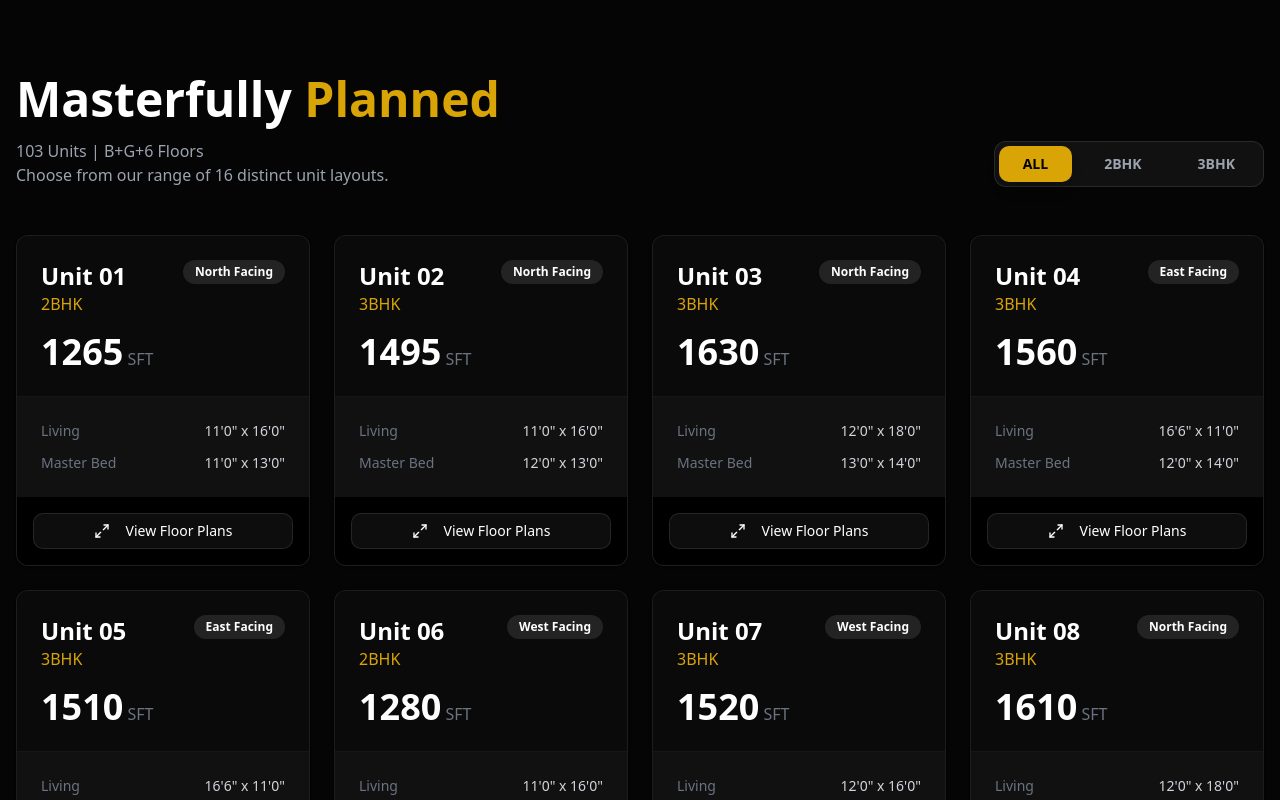
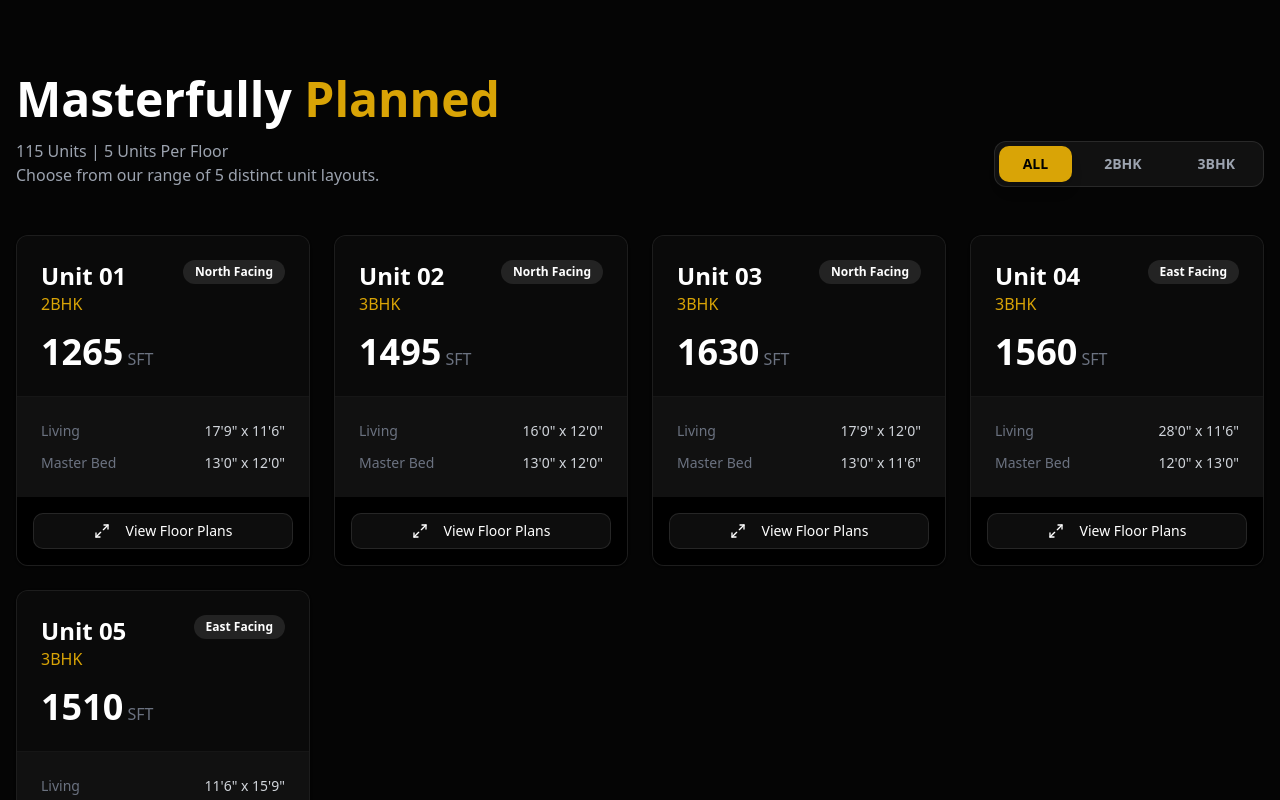
Before and after one commit to PrinceJoshwa/rrl-landing, a Next.js app: page /projects/palm-altezze in a window 1280 px wide. Shown: the part 5660-6460 px from the top of the page. Built offline with nearby package versions, Linux system fonts and the light colour scheme; a web font is replaced by a local one.

Commit message:
Update: Unit plan in Palm-altezze page

```diff
--- a/app/projects/palm-altezze/PalmAltezzePageClient.tsx
+++ b/app/projects/palm-altezze/PalmAltezzePageClient.tsx
@@ -97,23 +97,81 @@ type FormData = {
 
 // --- Floor Plans Data ---
 const floorPlansData = [
-  { id: "01", type: "2BHK", facing: "North", area: 1265, dims: { living: "11'0\" x 16'0\"", dining: "10'6\" x 10'0\"", masterBed: "11'0\" x 13'0\"", kitchen: "8'0\" x 8'0\"", bed2: "11'0\" x 11'0\"" }, image: "https://res.cloudinary.com/dsj3kcbf4/image/upload/v1766430807/Screenshot_2025-12-23_004149_qp72pb.png" },
-  { id: "02", type: "3BHK", facing: "North", area: 1495, dims: { living: "11'0\" x 16'0\"", dining: "10'6\" x 12'6\"", masterBed: "12'0\" x 13'0\"", kitchen: "8'6\" x 9'0\"", bed2: "11'0\" x 11'0\"", bed3: "10'6\" x 11'0\"" }, image: "https://res.cloudinary.com/dsj3kcbf4/image/upload/v1766430807/Screenshot_2025-12-23_004149_qp72pb.png" },
-  { id: "03", type: "3BHK", facing: "North", area: 1630, dims: { living: "12'0\" x 18'0\"", dining: "11'0\" x 13'0\"", masterBed: "13'0\" x 14'0\"", kitchen: "9'0\" x 10'0\"", bed2: "12'0\" x 12'0\"", bed3: "11'0\" x 12'0\"" }, image: "https://res.cloudinary.com/dsj3kcbf4/image/upload/v1766430807/Screenshot_2025-12-23_004149_qp72pb.png" },
-  { id: "04", type: "3BHK", facing: "East", area: 1560, dims: { living: "16'6\" x 11'0\"", dining: "12'0\" x 11'0\"", masterBed: "12'0\" x 14'0\"", kitchen: "10'0\" x 8'0\"", bed2: "11'6\" x 11'0\"", bed3: "11'0\" x 11'0\"" }, image: "https://res.cloudinary.com/dsj3kcbf4/image/upload/v1766430807/Screenshot_2025-12-23_004149_qp72pb.png" },
-  { id: "05", type: "3BHK", facing: "East", area: 1510, dims: { living: "16'6\" x 11'0\"", dining: "12'0\" x 11'0\"", masterBed: "12'0\" x 14'0\"", kitchen: "10'0\" x 8'0\"", bed2: "11'6\" x 11'0\"", bed3: "11'0\" x 11'0\"" }, image: "https://res.cloudinary.com/dsj3kcbf4/image/upload/v1766430807/Screenshot_2025-12-23_004149_qp72pb.png" },
-  { id: "06", type: "2BHK", facing: "West", area: 1280, dims: { living: "11'0\" x 16'0\"", dining: "10'0\" x 10'0\"", masterBed: "11'6\" x 13'0\"", kitchen: "8'0\" x 9'0\"", bed2: "11'0\" x 11'0\"" }, image: "https://res.cloudinary.com/dsj3kcbf4/image/upload/v1766430807/Screenshot_2025-12-23_004149_qp72pb.png" },
-  { id: "07", type: "3BHK", facing: "West", area: 1520, dims: { living: "12'0\" x 16'0\"", dining: "11'0\" x 12'0\"", masterBed: "12'6\" x 13'0\"", kitchen: "9'0\" x 9'0\"", bed2: "11'6\" x 11'0\"", bed3: "10'6\" x 11'0\"" }, image: "https://res.cloudinary.com/dsj3kcbf4/image/upload/v1766430807/Screenshot_2025-12-23_004149_qp72pb.png" },
-  { id: "08", type: "3BHK", facing: "North", area: 1610, dims: { living: "12'0\" x 18'0\"", dining: "11'0\" x 13'0\"", masterBed: "13'0\" x 14'0\"", kitchen: "9'0\" x 10'0\"", bed2: "12'0\" x 12'0\"", bed3: "11'0\" x 12'0\"" }, image: "https://res.cloudinary.com/dsj3kcbf4/image/upload/v1766430807/Screenshot_2025-12-23_004149_qp72pb.png" },
-  { id: "09", type: "2BHK", facing: "East", area: 1255, dims: { living: "11'0\" x 16'0\"", dining: "10'6\" x 10'0\"", masterBed: "11'0\" x 13'0\"", kitchen: "8'0\" x 8'0\"", bed2: "11'0\" x 11'0\"" }, image: "https://res.cloudinary.com/dsj3kcbf4/image/upload/v1766430807/Screenshot_2025-12-23_004149_qp72pb.png" },
-  { id: "10", type: "3BHK", facing: "West", area: 1550, dims: { living: "16'6\" x 11'0\"", dining: "12'0\" x 11'0\"", masterBed: "12'0\" x 14'0\"", kitchen: "10'0\" x 8'0\"", bed2: "11'6\" x 11'0\"", bed3: "11'0\" x 11'0\"" }, image: "https://res.cloudinary.com/dsj3kcbf4/image/upload/v1766430807/Screenshot_2025-12-23_004149_qp72pb.png" },
-  { id: "11", type: "2BHK", facing: "North", area: 1290, dims: { living: "11'6\" x 16'0\"", dining: "10'6\" x 10'6\"", masterBed: "12'0\" x 13'0\"", kitchen: "8'6\" x 8'6\"", bed2: "11'0\" x 11'0\"" }, image: "https://res.cloudinary.com/dsj3kcbf4/image/upload/v1766430807/Screenshot_2025-12-23_004149_qp72pb.png" },
-  { id: "12", type: "3BHK", facing: "East", area: 1580, dims: { living: "12'6\" x 17'0\"", dining: "11'6\" x 12'6\"", masterBed: "13'0\" x 14'0\"", kitchen: "9'6\" x 10'0\"", bed2: "12'0\" x 12'0\"", bed3: "11'6\" x 11'6\"" }, image: "https://res.cloudinary.com/dsj3kcbf4/image/upload/v1766430807/Screenshot_2025-12-23_004149_qp72pb.png" },
-  { id: "13", type: "3BHK", facing: "East", area: 1485, dims: { living: "26'6\" x 11'6\"", masterBed: "12'0\" x 12'0\"", kitchen: "11'3\" x 8'0\"", bed2: "11'6\" x 11'0\"", bed3: "11'6\" x 11'0\"" }, image: "https://res.cloudinary.com/dsj3kcbf4/image/upload/v1766430807/Screenshot_2025-12-23_004149_qp72pb.png" },
-  { id: "14", type: "2BHK", facing: "East", area: 1250, dims: { living: "11'6\" x 19'3\"", dining: "13'0\" x 8'0\"", masterBed: "12'0\" x 12'0\"", kitchen: "11'0\" x 8'0\"", bed2: "10'6\" x 11'0\"" }, image: "https://res.cloudinary.com/dsj3kcbf4/image/upload/v1766430807/Screenshot_2025-12-23_004149_qp72pb.png" },
-  { id: "15", type: "3BHK", facing: "East", area: 1400, dims: { living: "24'6\" x 11'6\"", masterBed: "11'0\" x 12'0\"", kitchen: "11'0\" x 8'0\"", bed2: "11'6\" x 11'0\"", bed3: "11'6\" x 11'0\"" }, image: "https://res.cloudinary.com/dsj3kcbf4/image/upload/v1766430807/Screenshot_2025-12-23_004149_qp72pb.png" },
-  { id: "16", type: "3BHK", facing: "East", area: 1540, dims: { living: "11'6\" x 22'9\"", masterBed: "12'0\" x 12'6\"", kitchen: "11'6\" x 8'6\"", bed2: "12'0\" x 11'6\"", bed3: "12'0\" x 11'0\"" }, image: "https://res.cloudinary.com/dsj3kcbf4/image/upload/v1766430807/Screenshot_2025-12-23_004149_qp72pb.png" },
-]
+  {
+    id: "01",
+    type: "2BHK",
+    facing: "North",
+    area: 1265,
+    dims: {
+      living: "17'9\" x 11'6\"",
+      dining: "8'6\" x 8'0\"",
+      masterBed: "13'0\" x 12'0\"",
+      bed2: "12'3\" x 11'6\"",
+      kitchen: "8'6\" x 8'0\""
+    },
+    image: "https://ik.imagekit.io/j0xzq9pns/RRL%20Palm%20plans/Screenshot%202026-03-10%20203915.png"
+  },
+  {
+    id: "02",
+    type: "3BHK",
+    facing: "North",
+    area: 1495,
+    dims: {
+      living: "16'0\" x 12'0\"",
+      dining: "8'6\" x 12'9\"",
+      masterBed: "13'0\" x 12'0\"",
+      bed2: "12'6\" x 12'0\"",
+      bed3: "11'6\" x 12'0\"",
+      kitchen: "11'6\" x 8'0\""
+    },
+    image: "https://ik.imagekit.io/j0xzq9pns/RRL%20Palm%20plans/Screenshot%202026-03-10%20203938.png"
+  },
+  {
+    id: "03",
+    type: "3BHK",
+    facing: "North",
+    area: 1630,
+    dims: {
+      living: "17'9\" x 12'0\"",
+      dining: "8'6\" x 11'0\"",
+      masterBed: "13'0\" x 11'6\"",
+      bed2: "13'0\" x 11'6\"",
+      bed3: "11'0\" x 11'6\"",
+      kitchen: "9'0\" x 11'0\""
+    },
+    image: "https://ik.imagekit.io/j0xzq9pns/RRL%20Palm%20plans/Screenshot%202026-03-10%20203954.png"
+  },
+  {
+    id: "04",
+    type: "3BHK",
+    facing: "East",
+    area: 1560,
+    dims: {
+      living: "28'0\" x 11'6\"",
+      dining: "Combined w/ Living",
+      masterBed: "12'0\" x 13'0\"",
+      bed2: "11'0\" x 11'6\"",
+      bed3: "12'0\" x 11'6\"",
+      kitchen: "11'0\" x 8'0\""
+    },
+    image: "https://ik.imagekit.io/j0xzq9pns/RRL%20Palm%20plans/Screenshot%202026-03-10%20204011.png"
+  },
+  {
+    id: "05",
+    type: "3BHK",
+    facing: "East",
+    area: 1510,
+    dims: {
+      living: "11'6\" x 15'9\"",
+      dining: "8'0\" x 12'9\"",
+      masterBed: "13'0\" x 13'0\"",
+      bed2: "11'0\" x 11'0\"",
+      bed3: "10'3\" x 11'0\"",
+      kitchen: "9'0\" x 8'0\""
+    },
+    image: "https://ik.imagekit.io/j0xzq9pns/RRL%20Palm%20plans/Screenshot%202026-03-10%20204025.png"
+  }
+];
 
 export default function Home() {
   const [isModalOpen, setIsModalOpen] = useState(false)
@@ -1197,6 +1255,7 @@ export default function Home() {
   }
 
   // ========== FLOOR PLANS SECTION (UPDATED WITH LOCK/UNLOCK LOGIC) ==========
+
 const FloorPlansSection = () => {
   const [activeTab, setActiveTab] = useState("all");
   const [unlockedPlans, setUnlockedPlans] = useState<Record<string, boolean>>({});
@@ -1215,7 +1274,8 @@ export default function Home() {
     };
 
     // UPDATED: Use the dedicated Floorplan Form ID
-      const success = await handleFormSubmit(data, "xldarjon");
+    // const success = await handleFormSubmit(data, "xldarjon");
+    const success = true; // Placeholder for your actual submit logic
 
     if (success) {
       // Mark as unlocked
@@ -1232,7 +1292,8 @@ export default function Home() {
         <div className="flex flex-col md:flex-row justify-between items-end mb-12 gap-6">
           <div>
             <h2 className="text-4xl md:text-5xl font-bold text-white mb-4">Masterfully <span className="text-[#d9a406]">Planned</span></h2>
-              <p className="text-gray-400 max-w-xl">103 Units | B+G+6 Floors <br />Choose from our range of 16 distinct unit layouts.</p>
+            {/* UPDATED: Changed 16 distinct layouts to 5 */}
+            <p className="text-gray-400 max-w-xl">115 Units | 5 Units Per Floor <br />Choose from our range of 5 distinct unit layouts.</p>
           </div>
           <div className="flex gap-2 bg-[#111] p-1 rounded-lg border border-white/10">
             {["all", "2BHK", "3BHK"].map((tab) => (
@@ -1305,14 +1366,15 @@ export default function Home() {
                             {formOpenId !== plan.id ? (
                               <div className="animate-in fade-in slide-in-from-right-4">
                                 <h4 className="text-lg font-semibold border-b border-white/10 pb-2 text-white mb-4">Room Dimensions</h4>
-                                  <dl className="grid grid-cols-2 gap-y-4 gap-x-8 text-sm">
-                                    <dt className="text-gray-400">Facing</dt><dd className="font-medium text-right text-white">{plan.facing}</dd>
-                                    <dt className="text-gray-400">Living</dt><dd className="font-medium text-right text-white">{plan.dims.living}</dd>
-                                    {plan.dims.dining && <><dt className="text-gray-400">Dining</dt><dd className="font-medium text-right text-white">{plan.dims.dining}</dd></>}
-                                    <dt className="text-gray-400">Master Bed</dt><dd className="font-medium text-right text-white">{plan.dims.masterBed}</dd>
-                                    {plan.dims.bed2 && <><dt className="text-gray-400">Bedroom 2</dt><dd className="font-medium text-right text-white">{plan.dims.bed2}</dd></>}
-                                    {plan.dims.bed3 && <><dt className="text-gray-400">Bedroom 3</dt><dd className="font-medium text-right text-white">{plan.dims.bed3}</dd></>}
-                                    <dt className="text-gray-400">Kitchen</dt><dd className="font-medium text-right text-white">{plan.dims.kitchen}</dd>
+                                {/* UPDATED: Replaced text-right with text-end for better text wrapping on longer strings */}
+                                <dl className="grid grid-cols-2 gap-y-4 gap-x-4 text-sm">
+                                  <dt className="text-gray-400">Facing</dt><dd className="font-medium text-end text-white">{plan.facing}</dd>
+                                  <dt className="text-gray-400">Living</dt><dd className="font-medium text-end text-white">{plan.dims.living}</dd>
+                                  {plan.dims.dining && <><dt className="text-gray-400">Dining</dt><dd className="font-medium text-end text-white">{plan.dims.dining}</dd></>}
+                                  <dt className="text-gray-400">Master Bed</dt><dd className="font-medium text-end text-white">{plan.dims.masterBed}</dd>
+                                  {plan.dims.bed2 && <><dt className="text-gray-400">Bedroom 2</dt><dd className="font-medium text-end text-white">{plan.dims.bed2}</dd></>}
+                                  {plan.dims.bed3 && <><dt className="text-gray-400">Bedroom 3</dt><dd className="font-medium text-end text-white">{plan.dims.bed3}</dd></>}
+                                  <dt className="text-gray-400">Kitchen</dt><dd className="font-medium text-end text-white">{plan.dims.kitchen}</dd>
                                 </dl>
                                 <div className="mt-8 pt-6 border-t border-white/10">
                                   {!unlockedPlans[plan.id] ? (
@@ -1324,7 +1386,7 @@ export default function Home() {
                                     </Button>
                                   ) : (
                                     <div className="grid grid-cols-2 gap-3">
-                                        <Button variant="outline" className="border-white/20 text-white hover:bg-white hover:text-black">Download PDF</Button>
+                                      <Button variant="outline" className="border-white/20 text-black hover:bg-white hover:text-black">Download PDF</Button>
                                       <Button className="bg-[#d9a406] text-black hover:bg-[#b38605]">Book Site Visit</Button>
                                     </div>
                                   )}
--- a/package.json
+++ b/package.json
@@ -10,6 +10,7 @@
   },
   "dependencies": {
     "@formspree/react": "^3.0.0",
+    "@fortawesome/fontawesome-svg-core": "^7.2.0",
     "@fortawesome/free-brands-svg-icons": "^7.1.0",
     "@fortawesome/free-solid-svg-icons": "^7.1.0",
     "@fortawesome/react-fontawesome": "^3.1.1",
```
Also changed, not shown: 1 other file (tests, documents, lock files or other folders). Lines whose indentation alone changed are shown as unchanged.
